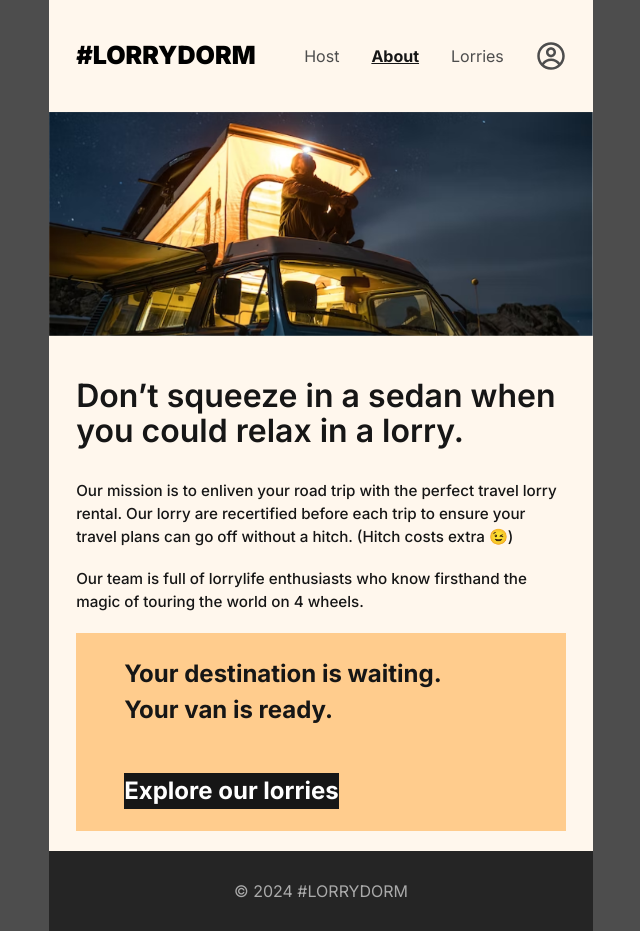
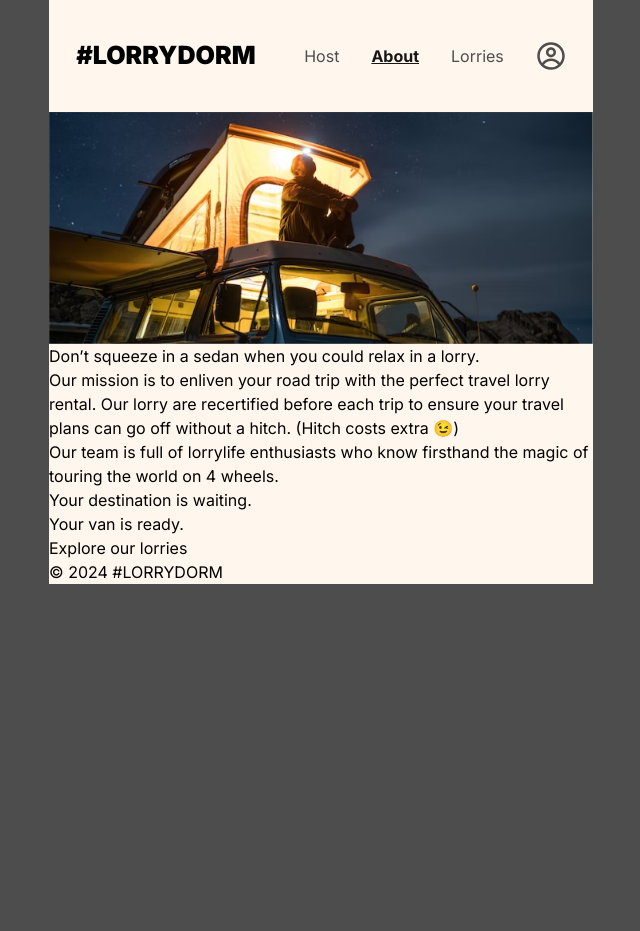
Before and after one commit to profbass4all/lorrydorm, a React (Vite) app: page /about in a window 1280 px wide. Shown: the whole page, without its empty margins (319-959 px from the left). After the commit the page ends 800 px from the top, so only its background shows below. Built offline with nearby package versions, Linux system fonts and the light colour scheme.

Commit message:
updating my css to tailwind

```diff
--- a/src/components/About.tsx
+++ b/src/components/About.tsx
@@ -1,71 +1,32 @@
 import abouteImage from '../assets/images/about-hero.png'
 function About() {
 
-  const pstyle = {
-            fontSize: '0.95em',
-            fontWeight: '500',
-            marginBottom: '1.3em',
-          }
-
-
   return (
 
-      <section style={
-        {
-            backgroundColor: '#FFF7ED',
-            color: '#161616',
-            paddingBottom: '1.3em'
-        }
-      }>
+      <section className='bg-[#fff7ed] text-[#161616] pb-2'>
         <div>
-          <img src={abouteImage} style={{height: '14rem', width: '100%'}}/>
+          <img src={abouteImage} className='h-60 w-full'/>
         </div>
 
-        <section style={
-          {
-            width: '90%',
-            marginRight: 'auto',
-            marginLeft: 'auto',
-          }
-              }>
-          <h1 style={
-            {
-                fontSize: '2rem',
-                lineHeight: '1.1em',
-                fontWeight: '600',
-                marginTop: '1.3em',
-                marginBottom: '1em',
-            }
-          }>Don’t squeeze in a sedan when you could relax in a lorry.</h1>
-          <p style={pstyle}>Our mission is to enliven your road trip with the perfect travel lorry rental. Our lorry are recertified before each trip to ensure your travel plans can go off without a hitch.
+        <section className='mx-auto w-11/12'>
+
+          <h1 className='text-4xl font-semibold mt-6 mb-4 '>Don’t squeeze in a sedan when you could relax in a lorry.</h1>
+
+          <p className='text-base font-medium mb-6'>Our mission is to enliven your road trip with the perfect travel lorry rental. Our lorry are recertified before each trip to ensure your travel plans can go off without a hitch.
 (Hitch costs extra 😉)</p>
-          <p style={pstyle}>Our team is full of lorrylife enthusiasts who know firsthand the magic of touring the world on 4 wheels.</p>
+
+          <p className='text-base font-medium mb-6'>Our team is full of lorrylife enthusiasts who know firsthand the magic of touring the world on 4 wheels.</p>
         </section>
 
-        <section style={{
-          backgroundColor: '#FFCC8D',
-          width: '90%',
-          margin: '0 auto',
-          height: '12.375rem',
-          display: 'flex',
-          flexDirection: 'column',
-          justifyContent: 'space-around',
-          alignItems: 'start',
-          paddingLeft: '2em',
-          color: '#161616',
-          fontSize: '1.5rem',
-          fontWeight: 'bold'
-        }}>
+        <section className='bg-[#ffcc8d] w-11/12 mx-auto h-48 flex flex-col items-start pl-8 text-[#161616] text-2xl font-bold justify-around'>
+
           <div>
             <h3>Your destination is waiting.</h3>
           <h4>Your van is ready.</h4>
           </div>
-          <button className='py-2 px-4 rounded-2xl mb-2' style={{
-            color: 'white',
-            backgroundColor: '#161616',
 
-          }}
-          >Explore our lorries</button>
+          <button className='py-2 px-4 rounded-2xl mb-2 text-white bg-[#161616'>Explore our lorries</button>
+
         </section>
       </section>
 
--- a/src/components/Footer.tsx
+++ b/src/components/Footer.tsx
@@ -1,19 +1,16 @@
 
 function Footer() {
+
+
   return (
-    <footer style={{
-      backgroundColor: '#252525',
-      color: '#aaa',
-      marginTop: '-0.1em',
-      width: '100%',
-      height: '5rem',
-      display: 'flex',
-      justifyContent: 'center',
-      alignItems: 'center',
 
-    }}>
+
+    <footer className="bg-[#252525] text-[#aaa] -mt-[0.1em] w-full h-20 flex justify-center items-center">
+
         &copy; 2024 #LORRYDORM
+
     </footer>
+
   )
 }
 
--- a/src/components/Header.tsx
+++ b/src/components/Header.tsx
@@ -46,32 +46,37 @@ const dontSHow = {
     if(mobile == true && open == true){
         display = true;
     }
-    // console.log('display', display);
-    // console.log('mobile', mobile);
+
     if(mobile == false && display == false){
         displayLarge = true;
     }
-  return (
+    return (
     <>
         <header>
-            <div className="container-head" style={{flexDirection: display? 'column': 'row'}}>
+            <div className="container-head w-11/12" style={{flexDirection: display? 'column': 'row'}}>
 
-                    <><NavLink to={'/'}><h1>#LORRYDORM</h1></NavLink>
-                    {displayLarge && <nav className="navv">
+                    <>
+                        <NavLink to={'/'}><h1>#LORRYDORM</h1></NavLink>
+
+                            {displayLarge &&
+                    <nav className="navv">
 
                         <NavLink
                             to={'host'}
-                    style={({ isActive }) => isActive ? activeStyles:nonActiveStyles }
+                            style={({ isActive }) => isActive ? activeStyles:nonActiveStyles }
                             >
-                            Host</NavLink>
+                            Host
+                        </NavLink>
+
                         <NavLink to={'about'}
-                        style={({ isActive }) => isActive ? activeStyles:nonActiveStyles }
+                            style={({ isActive }) => isActive ? activeStyles:nonActiveStyles }>About
+                        </NavLink>
 
-                        >About</NavLink>
-                        <NavLink to={'lorry'}                         style={({ isActive }) => isActive ? activeStyles:nonActiveStyles }
->Lorries</NavLink>
-                        <NavLink to={'login'}                         style={({ isActive }) => isActive ? activeStyles:nonActiveStyles }
- ><CgProfile className="avatar"/></NavLink>
+                        <NavLink to={'lorry'} style={({ isActive }) => isActive ? activeStyles:nonActiveStyles }>Lorries
+                        </NavLink>
+
+                        <NavLink to={'login'} style={({ isActive }) => isActive ? activeStyles:nonActiveStyles }><CgProfile className="avatar"/>
+                        </NavLink>
                     </nav>}
 
 
@@ -79,14 +84,18 @@ const dontSHow = {
                     {display &&
                     <nav className="navv">
                         <button onClick={handleClose}>X</button>
-                        <NavLink to={'host'}                         style={({ isActive }) => isActive ? activeStyles:nonActiveStyles }
->Host</NavLink>
-                        <NavLink to={'about'}                         style={({ isActive }) => isActive ? activeStyles:nonActiveStyles }
->About</NavLink>
-                        <NavLink to={'lorry'}                         style={({ isActive }) => isActive ? activeStyles:nonActiveStyles }
->Lorries</NavLink>
-                        <NavLink to={'login'}                         style={({ isActive }) => isActive ? activeStyles:nonActiveStyles }
-><CgProfile className="avatar"/></NavLink>
+                        <NavLink to={'host'} style={({ isActive }) => isActive ? activeStyles:nonActiveStyles }>Host
+                        </NavLink>
+
+                        <NavLink to={'about'} style={({ isActive }) => isActive ? activeStyles:nonActiveStyles }>About
+                        </NavLink>
+
+                        <NavLink to={'lorry'} style={({ isActive }) => isActive ? activeStyles:nonActiveStyles }>Lorries
+                        </NavLink>
+
+                        <NavLink to={'login'} style={({ isActive }) => isActive ? activeStyles:nonActiveStyles }><CgProfile className="avatar"/>
+                        </NavLink>
+
                     </nav>}
                     </>
 
@@ -96,7 +105,7 @@ const dontSHow = {
         </header>
 
     </>
-  )
+)
 }
 
 export default Header
--- a/src/components/Home.tsx
+++ b/src/components/Home.tsx
@@ -5,36 +5,26 @@ function Home() {
 
     <>
 
-    <div style={{position: 'relative', display: 'block'}}>
-      <img src={heroImg} style={{height: '25rem', display: 'block', filter: 'brightness(50%)'}} alt="hero" />
-      <div style={
+    <div className='relative block'>
+      <img src={heroImg} className='h-96 block' style={{filter: 'brightness(50%)'}} alt="hero" />
+
+
+      <div className='w-11/12 mx-auto block absolute top-2/4 left-2/4' style={
                 {
-                  width: '90%',
-                  margin: '0 auto',
-                  position: 'absolute',
-                  top : '50%',
-                  left : '50%',
+
                   transform: 'translate(-50%, -50%)',
                   boxShadow: '0px 0px 20px rgba(0, 0, 0, 0.1)',
-
                 }
             }>
-        <h2 style={{color: 'white', fontWeight: '600', fontSize: '2.25rem', lineHeight:'1.2'}}>You got the travel plans, we got the travel lorry.</h2>
-        <p style={{color: 'white', marginTop: '1.2em', fontWeight: '400'}}>Add adventure to your life by joining the #lorrydorm movement. Rent the perfect lorry to make your perfect road trip.</p>
-        <Link to={'lorry'} style={
-                {
-                  backgroundColor: '#FF8C38',
-                  width: '100%',
-                  height: '3.125em',
-                  display: 'flex',
-                  alignItems: 'center',
-                  justifyContent: 'center',
-                  color: 'white',
-                  marginTop: '3em',
-                  borderRadius: '0.5em',
-                }
+        <h2 className='text-white font-semibold text-4xl'>You got the travel plans, we got the travel lorry.</h2>
 
-          }>Find your lorry</Link>
+
+        <p className='text-white mt-6 font-normal'>Add adventure to your life by joining the #lorrydorm movement. Rent the perfect lorry to make your perfect road trip.</p>
+
+
+        <Link to={'lorry'} className='bg-[#ff8c38] w-full h-14 items-center flex justify-center text-white mt-12 rounded'>Find your lorry</Link>
+
+
       </div>
     </div>
 
```
